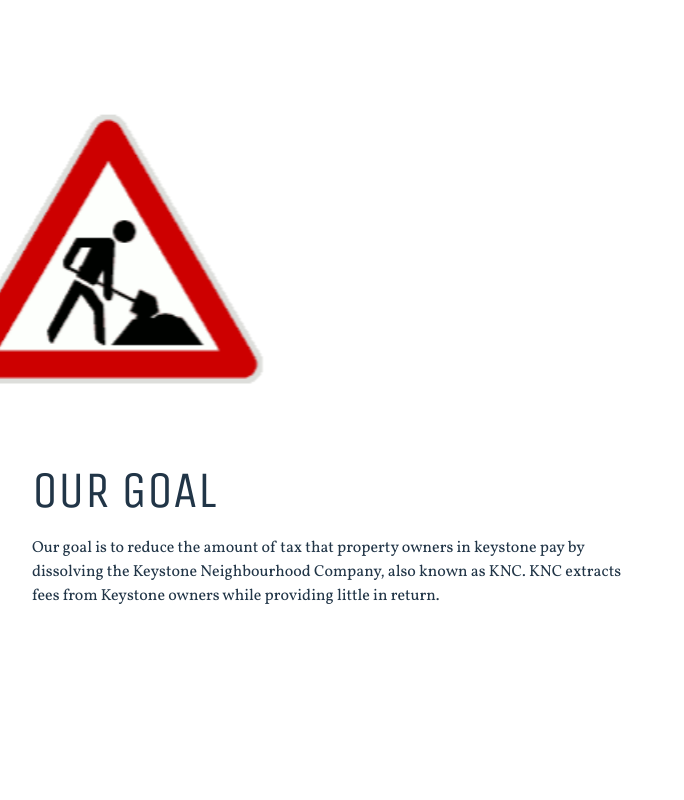
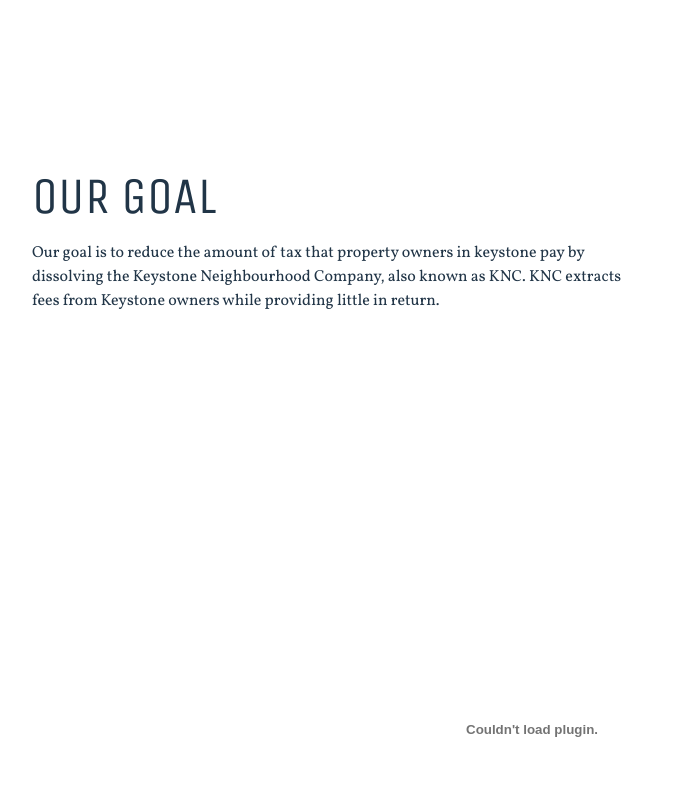
Before and after one commit to kelsbr123/kelsbr123.github.io, a React (Vite) app: page / in a window 1280 px wide. Shown: the top 800 px of the page, without its empty margins (0-684 px from the left). Built offline with nearby package versions, Linux system fonts and the light colour scheme.

Commit message:
Added PDFS

```diff
--- a/src/App.css
+++ b/src/App.css
@@ -17,6 +17,10 @@
   display: flex;
   flex-direction: column;
   align-items: flex-start;
+}
+
+.pdf {
+  margin: auto;
 }
 
 @keyframes logo-spin {
--- a/src/App.tsx
+++ b/src/App.tsx
@@ -1,18 +1,18 @@
-import constructionGif from './assets/Under_construction_animated.gif'
 import './App.css'
+import pdf1 from './assets/Lot 4 Keystone Base 1.pdf'
+import pdf2 from './assets/Lot 4 Keystone with Lot 4 Keystone Base 1 Shown.pdf'
 
 function App() {
 
   return (
     <>
       <div className="column">
-        <a target="_blank">
-          <img src={constructionGif} className="logo" alt="Keystone Ski Resort Logo" />
-        </a>
         <h1>OUR GOAL</h1>
         <p>Our goal is to reduce the amount of tax that property owners in keystone pay by dissolving the Keystone Neighbourhood Company, also known as KNC. KNC extracts fees from Keystone owners while
           providing little in return. </p>
       </div>
+      <object data={pdf1+"?#zoom=85"} type="application/pdf" width="1000" height="800"></object>
+      <object data={pdf2+"?#zoom=85"} type="application/pdf" width="1000" height="800"></object>
     </>
   )
 }
```
Also changed, not shown: 1 other file (tests, documents, lock files or other folders).
